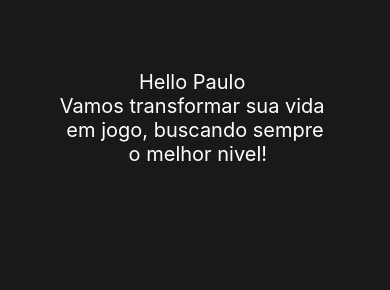
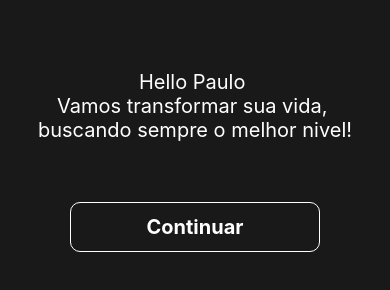
Before and after one commit to paulo7708/App-React-Native, a React Native app: screen /Start in a window 390 px wide. Shown: the part 430-720 px from the top of the page. Built offline with nearby package versions, Linux system fonts and the light colour scheme.

Commit message:
Inserindo botão padrão com estilos

```diff
--- /dev/null
+++ b/src/Components/Common/DefaultButton/index.jsx
@@ -0,0 +1,34 @@
+import React from "react";
+import { StyleSheet, Text, TouchableOpacity } from "react-native";
+
+export default function DefaultButton({
+  buttonText,
+  handlePress,
+  width,
+  height,
+}) {
+  return (
+    <TouchableOpacity
+      style={[styles.button, {width: width, height: height}]}
+      activeOpacity={0.7} onPress={handlePress}
+    >
+      <Text style={styles.buttonText}> {buttonText} </Text>
+    </TouchableOpacity>
+  );
+}
+
+const styles = StyleSheet.create({
+  button: {
+    alignItems: "center",
+    justifyContent: "center",
+    borderWidth: 1,
+    borderColor: "#FFFFFF",
+    borderRadius: 10,
+  },
+
+  buttonText: {
+    color:"#FFFFFF",
+    fontWeight: "bold",
+    fontSize: 20,
+  },
+});
--- a/src/Pages/Start/index.jsx
+++ b/src/Pages/Start/index.jsx
@@ -1,9 +1,15 @@
 import React from "react";
 import { View, Text, StyleSheet, Image, ScrollView } from "react-native";
+import { useNavigation } from "@react-navigation/native";
+import DefaultButton from "../../Components/Common/DefaultButton/index.jsx";
 
 import LifeStatus from "../../Components/Common/LifeStatus/index.jsx";
 
 export default function Start() {
+  const handleNavAppExplanation = () => {
+    console.log("Testando o click");
+  };
+
   return (
     <View style={styles.container}>
       <ScrollView style={styles.scroll} showsVerticalScrollIndicator={false}>
@@ -14,9 +20,15 @@
           />
           <LifeStatus />
           <Text style={styles.description}>
-            Hello Paulo {"\n"}Vamos transformar sua vida {"\n"} em jogo,
-            buscando sempre {"\n"} o melhor nivel!
+            Hello Paulo {"\n"}Vamos transformar sua vida, {"\n"}
+            buscando sempre o melhor nivel!
           </Text>
+          <DefaultButton
+            buttonText={"Continuar"}
+            handlePress={handleNavAppExplanation}
+            width={250}
+            height={50}
+          />
         </View>
       </ScrollView>
     </View>
```
